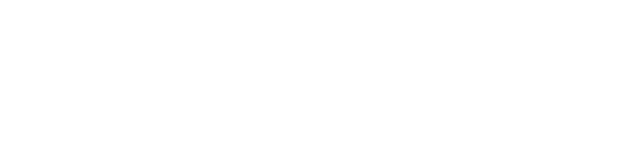
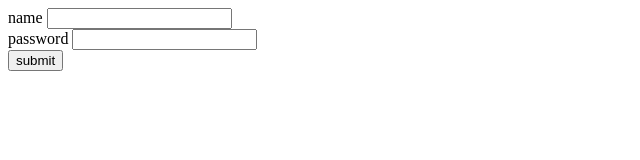
Before and after one commit to nanthu0123/jsFormValidation, a plain HTML site: page index.html in a window 1280 px wide. Shown: the whole page, without its empty margins (0-640 px from the left). Drawn offline with Linux system fonts and the light colour scheme.

Commit message:
include html form

```diff
--- a/index.html
+++ b/index.html
@@ -1,11 +1,22 @@
 <!DOCTYPE html>
 <html lang="en">
+
 <head>
     <meta charset="UTF-8">
     <meta name="viewport" content="width=device-width, initial-scale=1.0">
-    <title>Document</title>
+    <script defer src="./script.js"></script>
+    <title>Login Page</title>
 </head>
+
 <body>
+    <div id="error"></div>
+    <form id="form" action="/" method="get">
+        <label for="name">name</label>
+        <input type="text" name="name" id="name"><br>
+        <label for="password">password</label>
+        <input type="password" name="password" id="password"><br>
+        <button type="submit">submit</button>
+    </form>
+</body>
 
-</body>
 </html>
```
